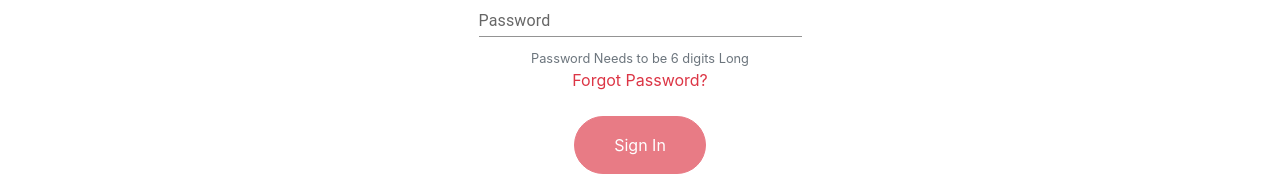
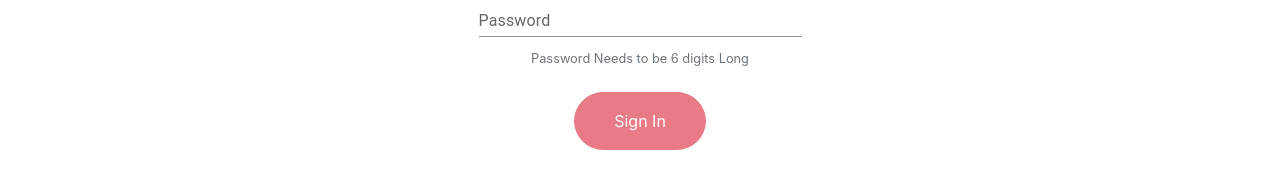
Before and after one commit to tasduq/Easy-Dine-Frontend, a Next.js app: page /login in a window 1280 px wide. Shown: the part 490-666 px from the top of the page. Built offline with nearby package versions, Linux system fonts and the light colour scheme; no server answers.

Commit message:
password

```diff
--- a/pages/login.js
+++ b/pages/login.js
@@ -147,9 +147,9 @@ const Login = () => {
             </div>
             <p className="text-danger">
               {" "}
-              <Link style={{ textDecoration: "none" }} href="/forgot">
+              {/* <Link style={{ textDecoration: "none" }} href="/forgot">
                 Forgot Password?
-              </Link>
+              </Link> */}
             </p>
             {/* <p className="text-danger">
               {" "}
```
Also changed, not shown: 1 other file (tests, documents, lock files or other folders).
